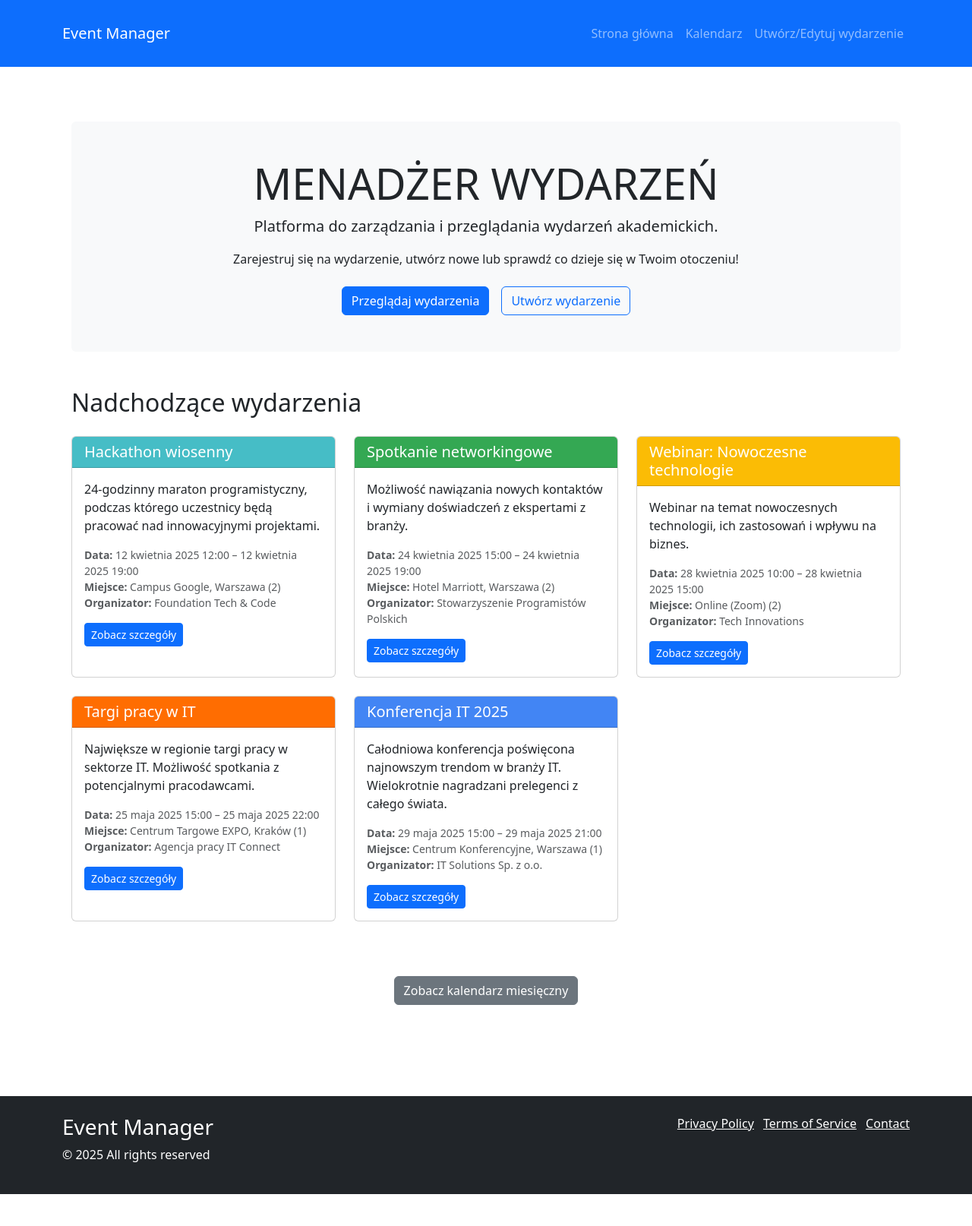
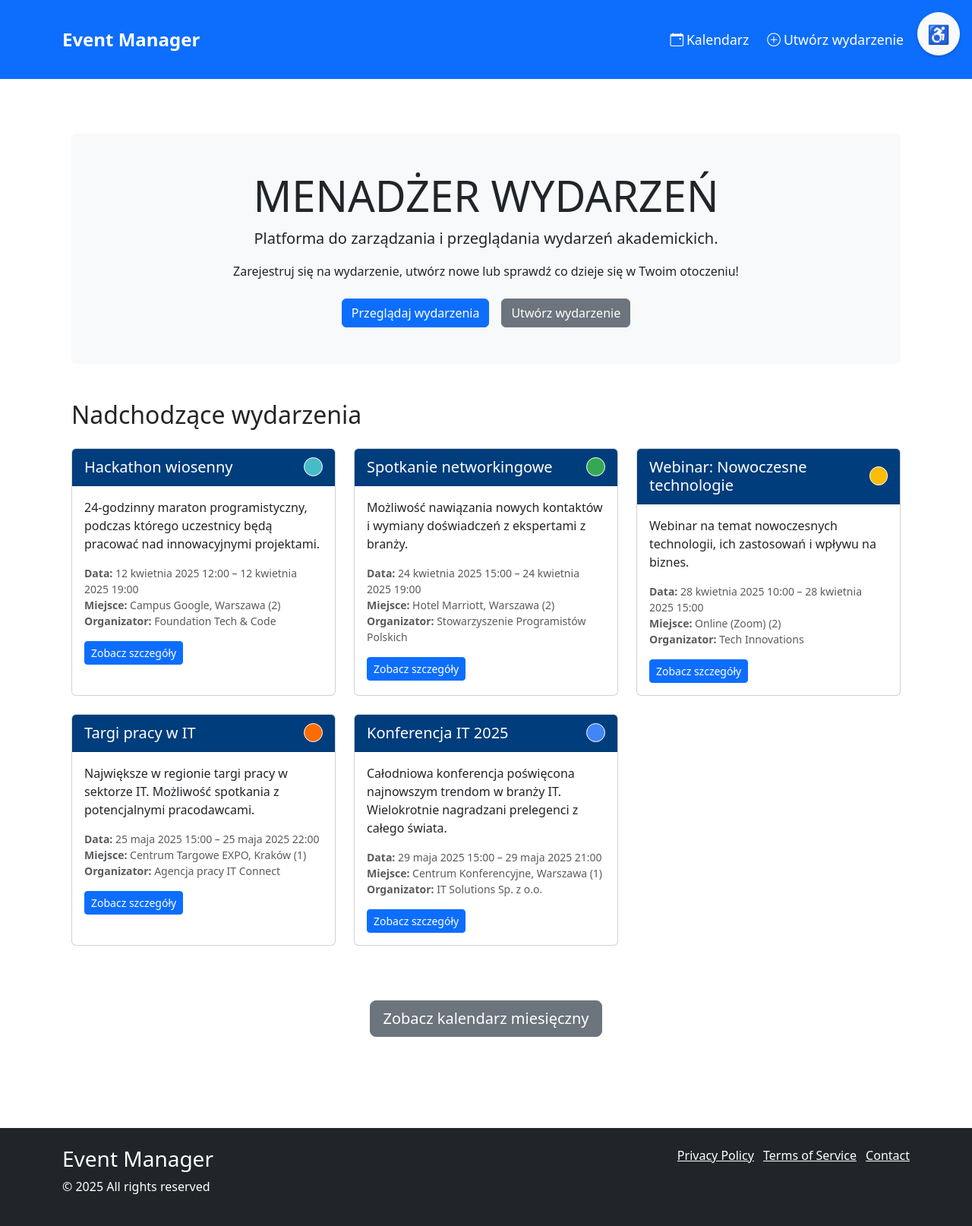
Before and after one commit to zosiaszy/rekrutacja-front-django-04-2025, a Django app: page / in a window 1280 px wide. Shown: the whole page at 76% size. Before the commit the page ends 1572 px from the top, so only its background shows below. Run offline with Django 5.2, Linux system fonts and the light colour scheme; data comes from the database, SQL or seed files in the repository; some libraries are stand-ins or nearby versions.

Commit message:
Add accessibility widget and changes with contrast and fonts

```diff
--- a/static/ownassets/css/styles.css
+++ b/static/ownassets/css/styles.css
@@ -51,8 +51,8 @@
 }
 
 .fc-event {
-  background-color: #003d7c !important;
-  opacity: 0.75;
+  background-color:  #003d7c !important;
+
   color: #fff !important;
   border-radius: 4px !important;
   padding: 10px 8px !important;
@@ -141,3 +141,94 @@
   color: #003d7c;
   font-weight: bolder;
 }
+
+.accessibility-widget {
+  position: fixed;
+  top: 1rem;
+  right: 1rem;
+  z-index: 9999;
+}
+
+#accessibility-toggle {
+  font-size: 1.8rem; /* większa ikona */
+  border-radius: 50%;
+  padding: 0.6rem 0.75rem;
+  box-shadow: 0 2px 4px rgba(0,0,0,0.2);
+}
+
+#accessibility-panel {
+  position: absolute;
+  right: 0;
+  top: 3.5rem;
+  background: white;
+  border: 1px solid #ddd;
+  border-radius: 8px;
+  padding: 1rem;
+  width: 200px;
+  box-shadow: 0 0 10px rgba(0,0,0,0.2);
+}
+
+#accessibility-panel.visually-hidden {
+  display: none;
+}
+
+
+.accessibility-panel button {
+  width: 100%;
+}
+
+body.high-contrast {
+  background: black !important;
+  color: yellow !important;
+}
+
+body.high-contrast a {
+  color: cyan !important;
+}
+
+body.no-animations *,
+body.no-animations *::before,
+body.no-animations *::after {
+  transition: none !important;
+  animation: none !important;
+}
+
+
+.visually-hidden {
+  display: none;
+}
+
+
+body.highlight-links a {
+  outline: 3px dashed #ffcc00 !important;
+  background-color: rgba(255, 255, 0, 0.2);
+  transition: all 0.2s;
+}
+
+.navbar-brand,
+.navbar-nav .nav-link {
+  font-size: 1.1rem;
+  font-weight: 500;
+  transition: all 0.3s ease;
+  color: white !important;
+}
+
+.navbar-brand:hover,
+.navbar-nav .nav-link:hover,
+.navbar-brand:focus,
+.navbar-nav .nav-link:focus {
+  color: #ffc107 !important; /* żółty hover */
+
+  outline: none;
+}
+.navbar-brand small.link-home {
+  font-size: 0.85rem;
+  color: rgba(255,255,255,0.65);
+  transition: color 0.3s ease;
+}
+
+.navbar-brand:hover small.link-home,
+.navbar-brand:focus small.link-home {
+  color: #ffc107 !important;
+
+}
--- a/static/ownassets/js/script.js
+++ b/static/ownassets/js/script.js
@@ -1,7 +1,8 @@
 document.addEventListener('DOMContentLoaded', function () {
+
   const calendarEl = document.getElementById('calendar');
-    if (!calendarEl) return;
 
+  if (calendarEl) {
     const calendar = new FullCalendar.Calendar(calendarEl, {
       initialView: 'dayGridMonth',
       locale: 'pl',
@@ -23,11 +24,11 @@ document.addEventListener('DOMContentLoaded', function () {
 
       events: '/api/events/',
 
-        eventClick: function(info) {
+      eventClick: function (info) {
         window.location.href = `/events/${info.event.id}/`;
       },
 
-        eventDidMount: function(info) {
+      eventDidMount: function (info) {
         const tooltip = document.createElement('div');
         tooltip.className = 'custom-tooltip';
         tooltip.innerText = `${info.event.title} – ${info.event.start.toLocaleString('pl-PL')}`;
@@ -52,4 +53,65 @@ document.addEventListener('DOMContentLoaded', function () {
     });
 
     calendar.render();
+
+  }
+
+  const panel = document.getElementById('accessibility-panel');
+  const toggle = document.getElementById('accessibility-toggle');
+
+  if (toggle && panel) {
+    toggle.addEventListener('click', () => {
+      panel.classList.toggle('visually-hidden');
+      panel.focus();
+
     });
+
+    document.addEventListener('keydown', e => {
+      if (e.key === 'Escape') {
+        panel.classList.add('visually-hidden');
+      }
+    });
+
+    const actions = {
+      'increase-font': () => changeFontSize(1),
+      'decrease-font': () => changeFontSize(-1),
+      'reset-font': () => document.body.style.fontSize = '1rem',
+      'toggle-contrast': () => document.body.classList.toggle('high-contrast'),
+      'toggle-animations': () => document.body.classList.toggle('no-animations'),
+      'toggle-big-cursor': () => document.body.classList.toggle('big-cursor'),
+      'toggle-highlight-links': () => document.body.classList.toggle('highlight-links'),
+    };
+
+    panel.querySelectorAll('button[data-action]').forEach(button => {
+      button.addEventListener('click', () => {
+        const action = button.getAttribute('data-action');
+        actions[action]?.();
+        savePreferences();
+      });
+    });
+
+    function changeFontSize(delta) {
+      const current = parseFloat(getComputedStyle(document.body).fontSize);
+      document.body.style.fontSize = `${current + delta}px`;
+    }
+
+    function savePreferences() {
+        localStorage.setItem('accessibilityPrefs', JSON.stringify({
+        fontSize: document.body.style.fontSize,
+        contrast: document.body.classList.contains('high-contrast'),
+        animations: !document.body.classList.contains('no-animations'),
+        highlightLinks: document.body.classList.contains('highlight-links'),
+        }));
+    }
+
+   function loadPreferences() {
+        const prefs = JSON.parse(localStorage.getItem('accessibilityPrefs') || '{}');
+        if (prefs.fontSize) document.body.style.fontSize = prefs.fontSize;
+        if (prefs.contrast) document.body.classList.add('high-contrast');
+        if (prefs.animations === false) document.body.classList.add('no-animations');
+        if (prefs.highlightLinks) document.body.classList.add('highlight-links');
+    }
+
+    loadPreferences();
+  }
+});
--- a/templates/base.html
+++ b/templates/base.html
@@ -6,8 +6,11 @@
     <meta charset="UTF-8">
     <meta name="viewport" content="width=device-width, initial-scale=1.0">
     <title>{% block title %}{% translate "Event Manager" %}{% endblock %}</title>
+
     <!-- Bootstrap CSS -->
     <link href="https://cdn.jsdelivr.net/npm/bootstrap@5.3.0/dist/css/bootstrap.min.css" rel="stylesheet">
+    <!-- Bootstrap Icons -->
+    <link href="https://cdn.jsdelivr.net/npm/bootstrap-icons@1.11.1/font/bootstrap-icons.css" rel="stylesheet">
     <!-- SweetAlert2 -->
     <link rel="stylesheet" href="https://cdn.jsdelivr.net/npm/sweetalert2@11.0.19/dist/sweetalert2.min.css">
     <!-- Custom CSS -->
@@ -15,27 +18,36 @@
     {% block extra_css %}{% endblock %}
 </head>
 <body>
+
 <a href="#content" class="skip-link visually-hidden-focusable">{% translate "Skip to content" %}</a>
+
 <header class="bg-primary text-white py-3">
-        <nav class="navbar navbar-expand-lg navbar-dark" aria-label="Nawigacja główna">
+    <nav class="navbar navbar-expand-lg navbar-dark" aria-label="{% translate 'Nawigacja główna' %}">
         <div class="container">
-                <a class="navbar-brand" href="{% url 'events:index' %}" aria-label="{% translate 'Home' %}">
-                    {% translate "Event Manager" %}
+
+        <div class="navbar-brand d-flex flex-column">
+            <a class="navbar-brand d-flex align-items-center gap-2" href="{% url 'events:index' %}">
+                <span class="fw-bold fs-4">{% translate "Event Manager" %}</span>
             </a>
+
+        </div>
+
             <button class="navbar-toggler" type="button" data-bs-toggle="collapse" data-bs-target="#navbarNav"
                     aria-controls="navbarNav" aria-expanded="false" aria-label="{% translate 'Toggle navigation' %}">
                 <span class="navbar-toggler-icon"></span>
             </button>
+
             <div class="collapse navbar-collapse" id="navbarNav">
-                    <ul class="navbar-nav ms-auto">
+                <ul class="navbar-nav ms-auto align-items-center gap-2">
                     <li class="nav-item">
-                            <a class="nav-link" href="{% url 'events:index' %}" aria-current="page">{% translate "Strona główna" %}</a>
+                        <a class="nav-link d-flex align-items-center gap-1 text-white" href="{% url 'events:monthly_events' %}">
+                            <i class="bi bi-calendar-event"></i> {% translate "Kalendarz" %}
+                        </a>
                     </li>
                     <li class="nav-item">
-                            <a class="nav-link" href="{% url 'events:monthly_events' %}">{% translate "Kalendarz" %}</a>
-                        </li>
-                        <li class="nav-item">
-                            <a class="nav-link" href="{% url 'events:event_create' %}">{% translate "Utwórz/Edytuj wydarzenie" %}</a>
+                        <a class="nav-link d-flex align-items-center gap-1 text-white" href="{% url 'events:event_create' %}">
+                            <i class="bi bi-plus-circle"></i> {% translate "Utwórz wydarzenie" %}
+                        </a>
                     </li>
                 </ul>
             </div>
@@ -82,14 +94,31 @@
     </div>
 </footer>
 
-    <!-- Bootstrap JS Bundle with Popper -->
+<!-- Bootstrap JS Bundle -->
 <script src="https://cdn.jsdelivr.net/npm/bootstrap@5.3.0/dist/js/bootstrap.bundle.min.js"></script>
 <!-- SweetAlert2 -->
 <script src="https://cdn.jsdelivr.net/npm/sweetalert2@11.0.19/dist/sweetalert2.all.min.js"></script>
-   <!-- Custom JS -->
+<!-- Custom Script -->
 <script src="{% static 'ownassets/js/script.js' %}"></script>
 
 {% block extra_js %}{% endblock %}
 
+
+<div id="accessibility-widget" class="accessibility-widget" aria-label="Panel dostępności" role="region">
+  <button id="accessibility-toggle" aria-label="Otwórz dostępność" class="btn btn-light fs-4">
+    ♿
+  </button>
+  <div id="accessibility-panel" class="accessibility-panel visually-hidden" tabindex="-1">
+    <button class="btn btn-sm btn-secondary mb-2" data-action="increase-font">A+</button>
+    <button class="btn btn-sm btn-secondary mb-2" data-action="decrease-font">A-</button>
+    <button class="btn btn-sm btn-secondary mb-2" data-action="reset-font">Reset</button>
+    <hr>
+    <button class="btn btn-sm btn-dark mb-2" data-action="toggle-contrast">Wysoki kontrast</button>
+    <button class="btn btn-sm btn-outline-dark mb-2" data-action="toggle-animations">Wyłącz animacje</button>
+    <hr>
+    <button class="btn btn-sm btn-warning mb-2" data-action="toggle-highlight-links">Podświetl linki</button>
+  </div>
+</div>
+
 </body>
 </html>
--- a/templates/events/event_detail.html
+++ b/templates/events/event_detail.html
@@ -15,14 +15,14 @@
     </nav>
 
     <div class="card mb-4 border-0">
-        <div class="card-header text-white fw-bold fs-4" style="background-color: {{ event.color|default:'#003d7c' }};">
+        <div class="card-header text-white fw-bold fs-4"style="background-color: #003d7c">
             {{ event.name }}
         </div>
         <div class="card-body px-0 pt-4">
 
             <div class="mb-3">
                 <strong>{% translate "Tryb:" %}</strong><br>
-                <span class="badge text-white px-3 py-2 mt-2" style="background-color: {{ event.color|default:'#003d7c' }};">
+                <span class="badge text-white px-3 py-2 mt-2" style="background-color: #003d7c">
                     {{ event.get_mode_display }}
                 </span>
             </div>
--- a/templates/events/index.html
+++ b/templates/events/index.html
@@ -13,7 +13,7 @@
       <p>{% translate 'Zarejestruj się na wydarzenie, utwórz nowe lub sprawdź co dzieje się w Twoim otoczeniu!' %}</p>
       <div class="d-flex justify-content-center gap-3 mt-4 flex-wrap">
         <a href="{% url 'events:monthly_events' %}" class="btn btn-primary" aria-label="{% translate 'Przeglądaj wydarzenia' %}">{% translate 'Przeglądaj wydarzenia' %}</a>
-        <a href="{% url 'events:event_create' %}" class="btn btn-outline-primary" aria-label="{% translate 'Utwórz wydarzenie' %}">{% translate 'Utwórz wydarzenie' %}</a>
+        <a href="{% url 'events:event_create' %}" class="btn btn-secondary" aria-label="{% translate 'Utwórz wydarzenie' %}">{% translate 'Utwórz wydarzenie' %}</a>
       </div>
     </div>
   </section>
@@ -25,9 +25,15 @@
       <div class="row">
         {% for event in upcoming_events %}
           <div class="col-lg-4 col-md-6 col-sm-12 mb-4">
-            <div class="card h-100" tabindex="0" role="article" aria-label="{{ event.name }}">
-              <div class="card-header text-white" style="background-color: {{ event.color|default:'#003d7c' }};">
-                <h3 class="card-title h5 mb-0">{{ event.name }}</h3>
+            <div class="card h-100" tabindex="0" aria-label="{{ event.name }}">
+              <div class="card-header d-flex justify-content-between align-items-center" style="background-color: #003d7c">
+                <h2 class="card-title h5 mb-1 mt-1 text-white">{{ event.name }}</h2>
+                {% if event.color %}
+                  <span class="badge rounded-pill border border-white"
+                        style="background-color: {{ event.color }}; width: 25px; height: 25px;"
+                        title="{% translate 'Kolor wydarzenia' %}">
+                  </span>
+                {% endif %}
               </div>
               <div class="card-body">
                 <p class="card-text">{{ event.description|truncatewords:20 }}</p>
@@ -53,7 +59,7 @@
   </section>
 
   <section class="text-center mt-5" aria-label="{% translate 'Sekcja kalendarza' %}">
-    <a href="{% url 'events:monthly_events' %}" class="btn btn-secondary" aria-label="{% translate 'Zobacz kalendarz miesięczny' %}">
+    <a href="{% url 'events:monthly_events' %}" class="btn btn-lg btn-secondary" aria-label="{% translate 'Zobacz kalendarz miesięczny' %}">
       {% translate 'Zobacz kalendarz miesięczny' %}
     </a>
   </section>
```
Lines whose indentation alone changed are shown as unchanged.
